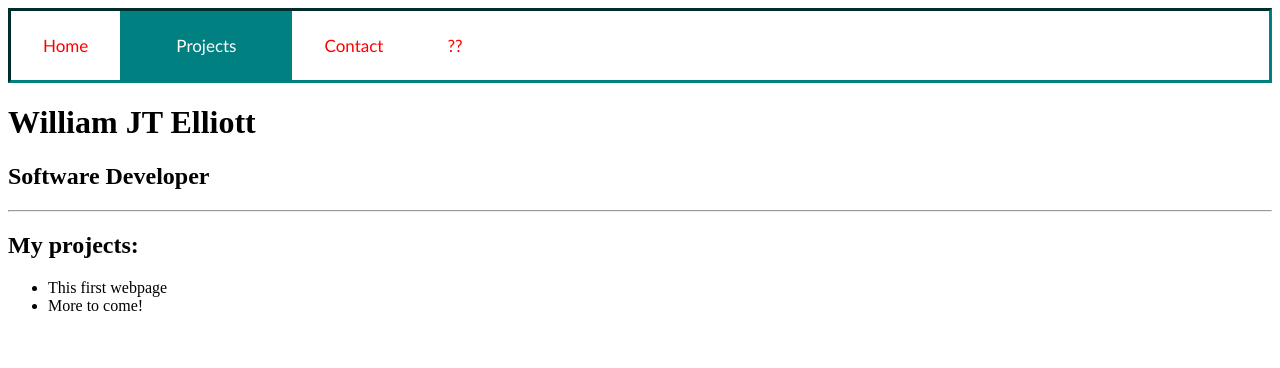
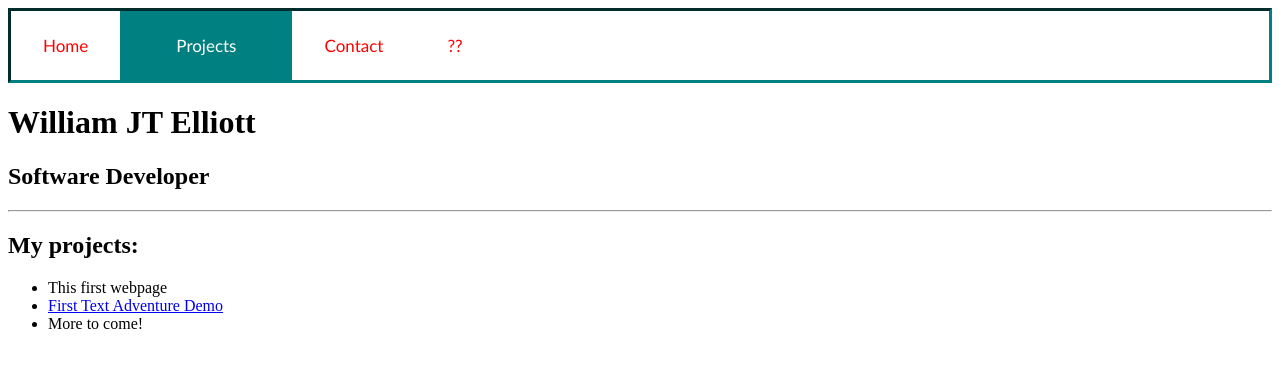
Before and after one commit to wjtelliott/sd-portfolio, a plain HTML site: page index.html in a window 1280 px wide. Both pictures are taken after a click on the link "Projects". Drawn offline with Linux system fonts and the light colour scheme.

Commit message:
Added text adventure to projects list

```diff
--- a/index.html
+++ b/index.html
@@ -180,6 +180,7 @@
 
         <ul>
             <li>This first webpage</li>
+            <li><a href="https://wjtelliott.github.io/sd-adventure-demo">First Text Adventure Demo</a></li>
             <li>More to come!</li>
         </ul>
 
```
